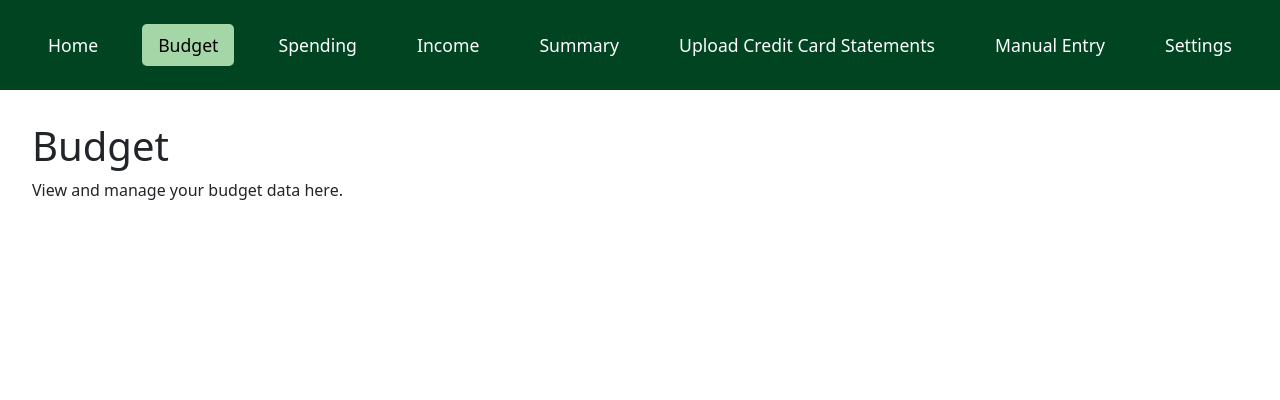
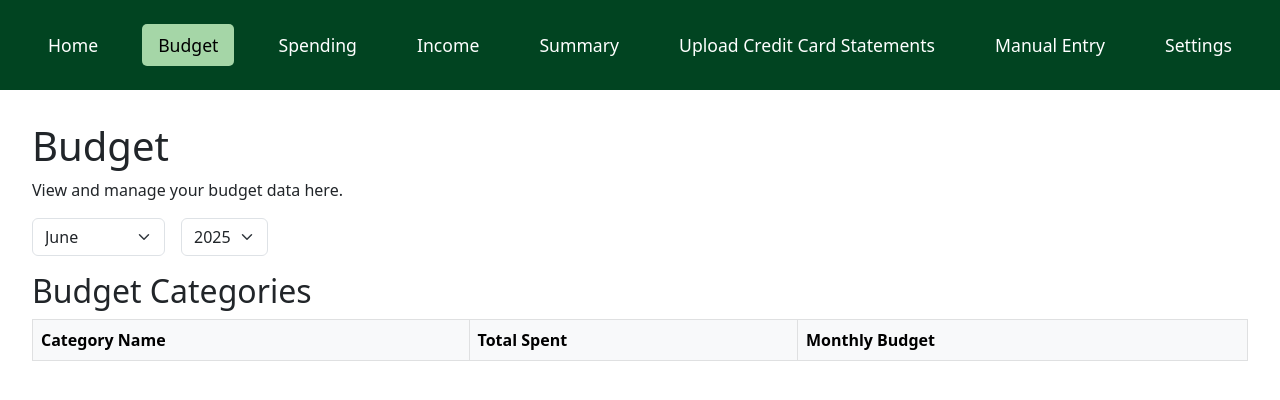
Before and after one commit to meidelhoch/budgeting_tool, a Flask app: page /budget in a window 1280 px wide. Shown: the top 400 px of the page. Run offline with Flask 3, Linux system fonts and the light colour scheme; lists and menus that the app fills with data are empty; some libraries are stand-ins or nearby versions.

Commit message:
started on budget page

```diff
--- a/app.py
+++ b/app.py
@@ -3,9 +3,12 @@ from csv_cleaning import clean_apple, clean_amex
 import pandas as pd
 import psycopg
 import os
+from datetime import datetime
+import calendar
 from dotenv import load_dotenv
 from db_management.transactions import save_transactions, get_all_transactions
 from db_management.sinking_funds import save_sinking_fund_transactions, get_funds_dict
+from db_management.budget import get_categories_dict, get_monthly_spending
 
 
 load_dotenv()
@@ -16,19 +19,7 @@ DB_PASSWORD = os.getenv('DB_PASSWORD')
 DB_HOST = os.getenv('DB_HOST')
 DB_PORT = os.getenv('DB_PORT')
 
-CATEGORIES = {
-    'Grocery': 'cat-grocery',
-    'Dining': 'cat-dining',
-    'Shopping': 'cat-shopping',
-    'Transportation': 'cat-transportation',
-    'Housing': 'cat-housing',
-    'Entertainment': 'cat-entertainment',
-    'Travel': 'cat-travel',
-    'Medical': 'cat-medical',
-    'Wellness': 'cat-wellness',
-    'Gifts': 'cat-gifts',
-    'Other': 'cat-other',
-}
+CATEGORIES = get_categories_dict()
 
 SINKING_FUNDS = get_funds_dict()
 
@@ -50,14 +41,26 @@ def home():
 
 @app.route("/budget")
 def budget():
-    return render_template("budget.html", active_page="budget")
+    now = datetime.now()
+    month = int(request.args.get("month", now.month - 1 if now.month > 1 else 12))  # Default to last month, but if January, go to December
+    year = int(request.args.get("year", now.year))
+    current_year = now.year
+    months = [(i, calendar.month_name[i]) for i in range(1, 13)]
+
+    monthly_spending = get_monthly_spending(month, year)
+    print(monthly_spending)
+    return render_template("budget.html", active_page="budget", monthly_spending=monthly_spending, current_year=current_year, selected_month=month, selected_year=year, months=months)
 
 @app.route("/spending")
 def spending():
     transactions = get_all_transactions()
     transactions["net_amount"] = transactions["amount"] - transactions["reimbursement_amount"]
     filtered_transactions = transactions[transactions["net_amount"] > 0]
-    display_transactions = filtered_transactions[["date", "description", "net_amount", "category", "card"]]
+    display_transactions = filtered_transactions[["date", "description", "net_amount", "category_name", "card"]]
+
+    print("---------------------")
+    print(display_transactions.head())
+    print(CATEGORIES)
 
     return render_template("spending.html", active_page="spending", transactions=display_transactions.to_dict(orient='records'), categories=CATEGORIES)
 
--- /dev/null
+++ b/db_management/budget.py
@@ -0,0 +1,52 @@
+from db_management.datasource import get_db_engine
+import pandas as pd
+from sqlalchemy.sql import text as SQL_text
+
+
+def get_categories_dict():
+    db_engine = get_db_engine()  # Get the SQLAlchemy engine
+
+    if db_engine is None:
+        print("Failed to get database engine. Cannot fetch categories.")
+        return {}
+
+    query = "SELECT id, category_name, monthly_budget, css_class FROM budget_categories ORDER BY id"
+
+    try:
+        df = pd.read_sql(SQL_text(query), db_engine)
+
+        if not df.empty:
+            categories_dict = df.set_index('category_name').to_dict(orient='index')
+            print("Successfully fetched budget categories. Categories dictionary:")
+            print(categories_dict)
+            return categories_dict
+        else:
+            print("No budget categories found in the database.")
+            return {}
+    except Exception as e:
+        print(f"Error fetching budget categories: {e}")
+        return {}  # Return empty dict on error
+
+def get_monthly_spending(month, year):
+    db_engine = get_db_engine()  # Get the SQLAlchemy engine
+
+    if db_engine is None:
+        print("Failed to get database engine. Cannot fetch monthly spending.")
+        return {}
+
+    query = f"SELECT category_name, COALESCE(SUM(t.amount), 0) as total_spent, monthly_budget FROM budget_categories c LEFT JOIN transactions t ON t.category_id = c.id AND EXTRACT(MONTH FROM t.date) = {month} AND EXTRACT(YEAR FROM t.date) = {year} GROUP BY category_name, monthly_budget ORDER BY category_name"
+
+    try:
+        df = pd.read_sql(SQL_text(query), db_engine)
+
+        if not df.empty:
+            total_spent = df.set_index('category_name').to_dict(orient='index')
+            print("Successfully fetched total spent. Total spent dictionary:")
+            print(total_spent)
+            return total_spent
+        else:
+            print("No transactions found in the database.")
+            return {}
+    except Exception as e:
+        print(f"Error fetching total spent: {e}")
+        return {}  # Return empty dict on error
--- a/db_management/sinking_funds.py
+++ b/db_management/sinking_funds.py
@@ -37,7 +37,9 @@ def get_funds_dict():
         df = pd.read_sql(SQL_text(query), db_engine)
 
         if not df.empty:
-            funds_dict = dict(zip(df['fund_name'], df['id']))
+            funds_dict = df.set_index('fund_name').to_dict(orient='index')
+
+            #funds_dict = dict(zip(df['fund_name'], df['id']))
             print("Successfully fetched sinking funds. Funds dictionary:")
             print(funds_dict)
             return funds_dict
--- a/db_management/transactions.py
+++ b/db_management/transactions.py
@@ -32,12 +32,13 @@ def get_all_transactions():
         print("Failed to get database engine. Cannot fetch transactions.")
         return pd.DataFrame() # Return empty DataFrame on connection failure
 
-    query = "SELECT * FROM transactions ORDER BY date DESC"
+    query = "SELECT * FROM transactions t JOIN budget_categories c ON t.category_id = c.id ORDER BY t.date DESC"
 
     try:
         # Use pandas.read_sql with the SQLAlchemy engine
         # It handles fetching data and building the DataFrame
         df = pd.read_sql(SQL_text(query), db_engine)
+        print(df)
 
         if not df.empty:
             print("Successfully fetched transactions. Head of DataFrame:")
--- /dev/null
+++ b/static/scripts/budget_script.js
@@ -0,0 +1,9 @@
+document.addEventListener('DOMContentLoaded', () => {
+  const form = document.getElementById('budget-form');
+  form.querySelectorAll('select').forEach(select => {
+    select.addEventListener('change', () => {
+        console.log('Form submitted');
+        form.submit();
+    });
+  });
+});
--- a/templates/budget.html
+++ b/templates/budget.html
@@ -5,4 +5,46 @@
 {% block content %}
 <h1>Budget</h1>
 <p>View and manage your budget data here.</p>
+<form method="GET" action="/budget" id="budget-form">
+<div class="d-flex align-items-end gap-3 mb-3">
+    <div>
+      <select class="form-select" name="month" id="month">
+        {% for num, name in months %}
+          <option value="{{ num }}" {% if num == selected_month %}selected{% endif %}>{{ name }}</option>
+        {% endfor %}
+      </select>
+    </div>
+
+    <div>
+      <select class="form-select" name="year" id="year">
+        {% for y in range(2025, current_year + 1) %}
+          <option value="{{ y }}" {% if y == selected_year %}selected{% endif %}>{{ y }}</option>
+        {% endfor %}
+      </select>
+    </div>
+  </div>
+</form>
+
+<div>
+    <h2>Budget Categories</h2>
+    <table class="table table-bordered">
+        <thead class="table-light">
+            <tr>
+                <th>Category Name</th>
+                <th>Total Spent</th>
+                <th>Monthly Budget</th>
+            </tr>
+        </thead>
+        <tbody>
+            {% for key in monthly_spending.keys() %}
+            <tr>
+                <td>{{ key }}</td>
+                <td>{{ monthly_spending[key].total_spent | money }}</td>
+                <td>{{ monthly_spending[key].monthly_budget | money }}</td>
+            </tr>
+            {% endfor %}
+        </tbody>
+    </table>
+</div>
+<script src="{{ url_for('static', filename='scripts/budget_script.js') }}"></script>
 {% endblock %}
```
Also changed, not shown: setup.sql (+7 -1 lines), templates/spending.html (+8 -13 lines).
